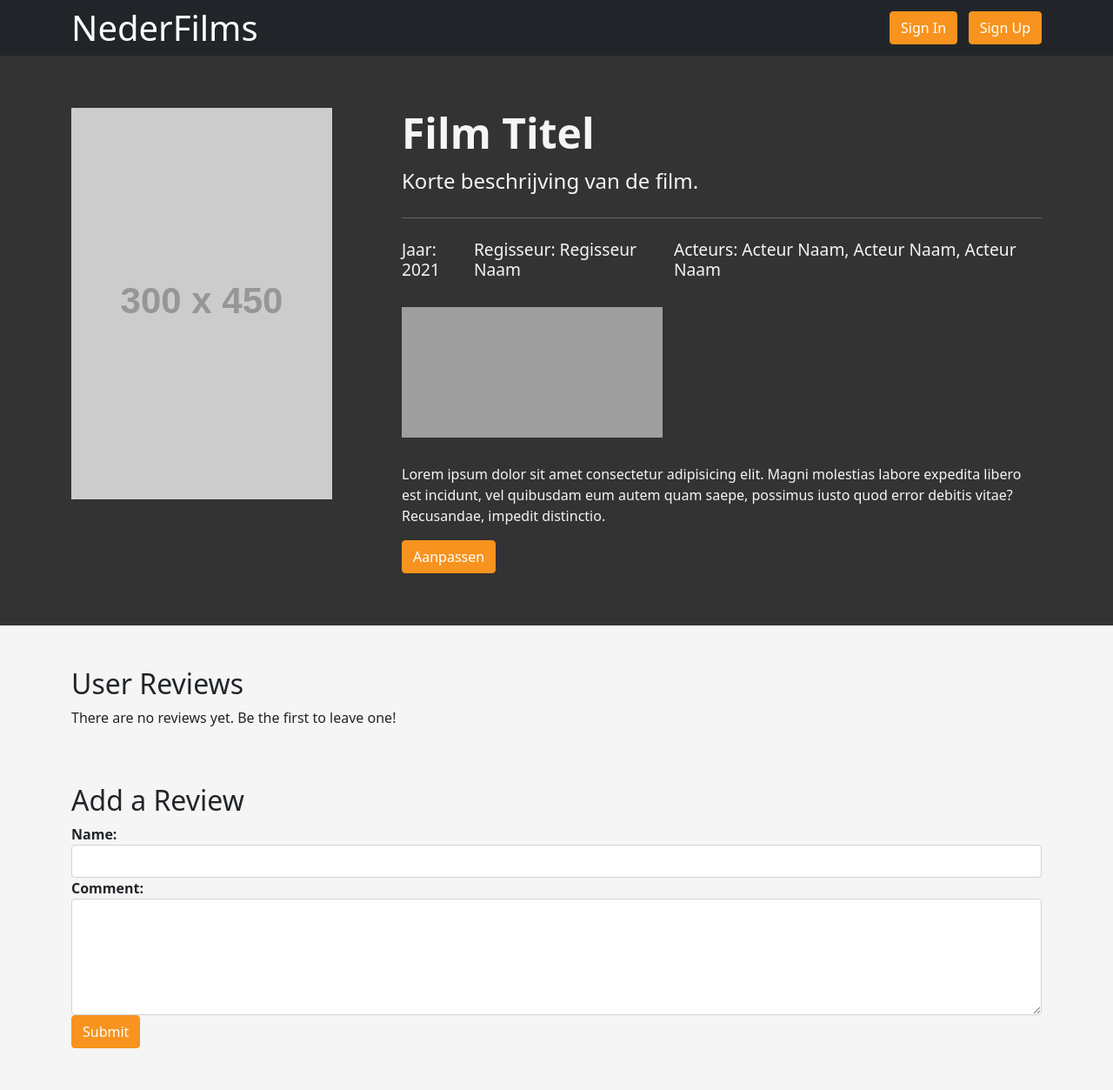
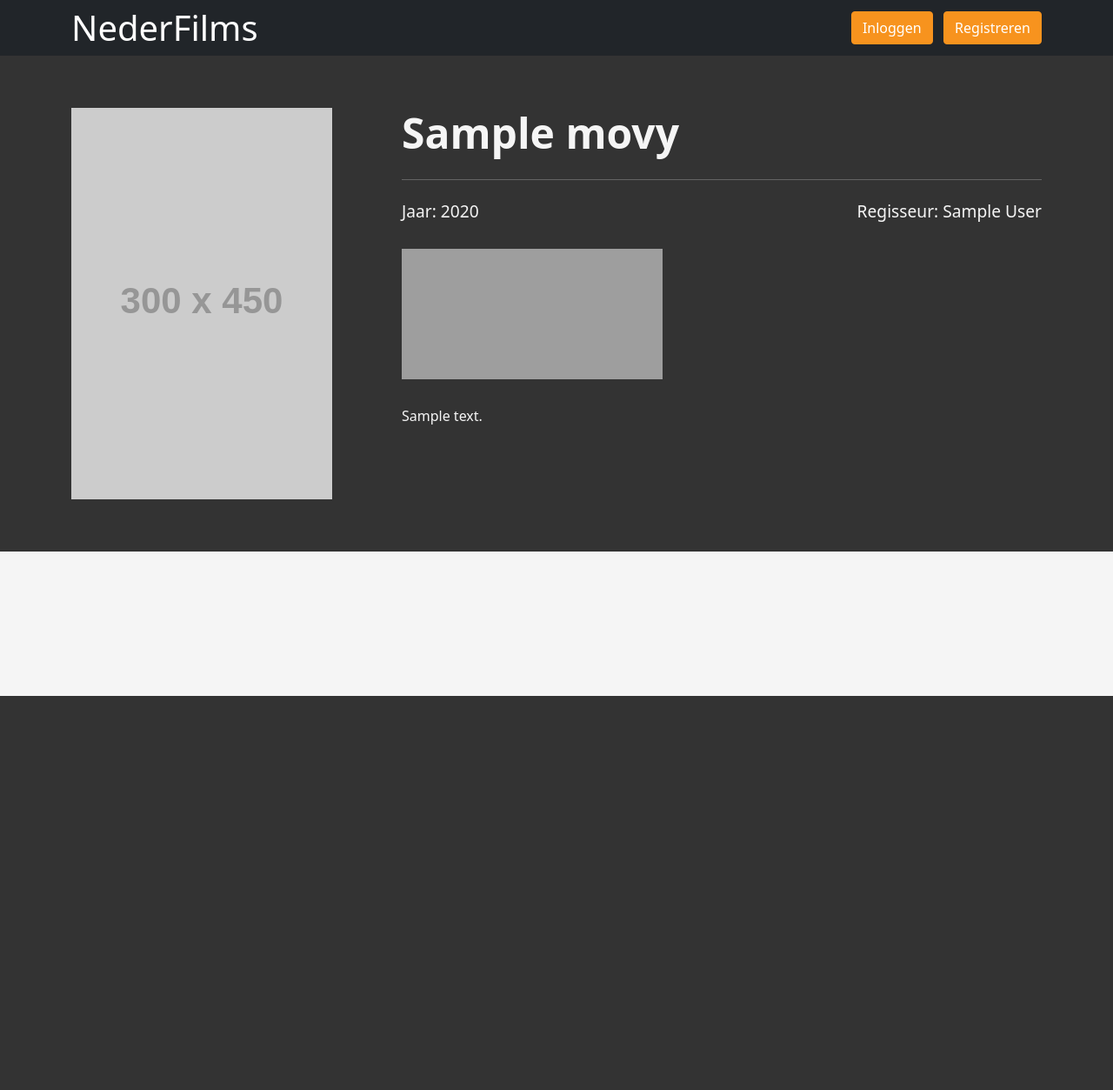
Before and after one commit to david24074/Films-RD, a Flask app: template src/templates/film.html in a window 1280 px wide. Shown: the whole page at 87% size. After the commit the page ends 800 px from the top, so only its background shows below. Run offline with Flask 3, Linux system fonts and the light colour scheme; the template is opened without the code that fills it: values that come from a table or form of the project are taken from there, others are empty; tables that the repository leaves empty hold one stand-in row (values such as "Sample post"); grey boxes labelled with a size stand in for pictures from a placeholder-image service; some libraries are stand-ins or nearby versions; grey boxes are pictures that could not be loaded.

Commit message:
Begin on moviepage

```diff
--- a/app.py
+++ b/app.py
@@ -1,7 +1,7 @@
 from src import app, db
 from flask import render_template, redirect, request, url_for, flash
 from flask_login import login_user, login_required, logout_user, current_user
-from src.models import User
+from src.models import User, Movie, Director, Actor
 from src.forms import LoginForm, SignupForm
 
 @app.route('/')
@@ -44,5 +44,14 @@ def logout():
     flash('Je bent nu uitgelogd!', 'success')
     return redirect(url_for('index'))
 
+@app.route('/movie/<id>')
+def movie(id):
+    movie = Movie.query.filter_by(id=id).first()
+    if not movie:
+        return redirect(url_for("index"))
+    director = Director.query.filter_by(id=movie.directorid).first()
+    actors = Actor.query.filter_by(id=movie.directorid).first()
+    return render_template('film.html', current_user=current_user, movie=movie.__dict__, director=director.__dict__)
+
 if __name__ == '__main__':
     app.run(debug=True)
--- a/src/templates/film.html
+++ b/src/templates/film.html
@@ -17,9 +17,13 @@
               <h1 class="mb-0">NederFilms</h1>
             </div>
             <div class="col-md-6 d-flex align-items-center justify-content-end">
-              <a href="{{ url_for('login') }}" class="btn btn-primary">Sign In</a>
-              <span>&nbsp;&nbsp;&nbsp;</span>
-              <a href="" class="btn btn-primary">Sign Up</a>
+                {% if current_user.is_authenticated %}
+                <a href="{{ url_for('logout') }}" class="btn btn-primary">Uitloggen</a>
+                {% else %}
+                <a href="{{ url_for('login') }}" class="btn btn-primary">Inloggen</a>
+                <span>&nbsp;&nbsp;&nbsp;</span>
+                <a href="{{ url_for('register') }}" class="btn btn-primary">Registreren</a>
+                {% endif %}
             </div>
           </div>
         </div>
@@ -32,61 +36,22 @@
                     <img src="https://via.placeholder.com/300x450.png?text=Movie+Poster" alt="Movie Poster" class="img-fluid">
                 </div>
                 <div class="col-md-8">
-                    <h1 class="display-4">Film Titel</h1>
-                    <p class="lead">Korte beschrijving van de film.</p>
+                    <h1 class="display-4">{{movie['title']}}</h1>
                     <hr class="my-4">
                     <div class="d-flex justify-content-between align-items-center">
-                        <p class="h5">Jaar: 2021</p>
-                        <p class="h5">Regisseur: Regisseur Naam</p>
-                        <p class="h5">Acteurs: Acteur Naam, Acteur Naam, Acteur Naam</p>
+                        <p class="h5">Jaar: {{movie['year_released']}}</p>
+                        <p class="h5">Regisseur: {{director['first_name']}} {{director['last_name']}}</p>
                     </div>
                     <br>
                     <div class="embed-responsive embed-responsive-16by9">
                         <iframe class="embed-responsive-item" src="https://www.youtube.com/embed/dQw4w9WgXcQ"></iframe>
                     </div>
                     <br>
-                    <p>Lorem ipsum dolor sit amet consectetur adipisicing elit. Magni molestias labore expedita libero est incidunt, vel quibusdam eum autem quam saepe, possimus iusto quod error debitis vitae? Recusandae, impedit distinctio.</p>
+                    <p>{{movie['description']}}</p>
+                    {% if current_user.is_authenticated %}
                     <a href="#" class="btn btn-primary">Aanpassen</a>
+                    {% endif %}
                 </div>
             </div>
         </div>
     </header>
-
-      <!-- Main Content -->
-      <main class="container my-5">
-
-        <div class="row my-5">
-            <div class="col-md-12">
-                <h2>User Reviews</h2>
-                {% if movie.reviews %}
-                    {% for review in movie.reviews %}
-                        <div class="card mb-3">
-                            <div class="card-body">
-                                <h5 class="card-title">{{ review.user }}</h5>
-                                <p class="card-text">{{ review.comment }}</p>
-                            </div>
-                        </div>
-                    {% endfor %}
-                {% else %}
-                    <p>There are no reviews yet. Be the first to leave one!</p>
-                {% endif %}
-            </div>
-        </div>
-
-        <div class="row">
-            <div class="col-md-12">
-                <h2>Add a Review</h2>
-                <form method="POST" action="{{ url_for('add_review', movie_id=movie.id) }}">
-                    <div class="form-group">
-                        <label for="username">Name:</label>
-                        <input type="text" class="form-control" id="username" name="username" required>
-                    </div>
-                    <div class="form-group">
-                        <label for="comment">Comment:</label>
-                        <textarea class="form-control" id="comment" name="comment" rows="5" required></textarea>
-                    </div>
-                    <button type="submit" class="btn btn-primary">Submit</button>
-                </form>
-            </div>
-        </div>
-    </main>
```
